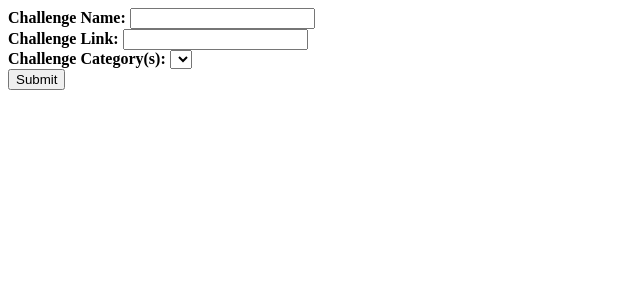
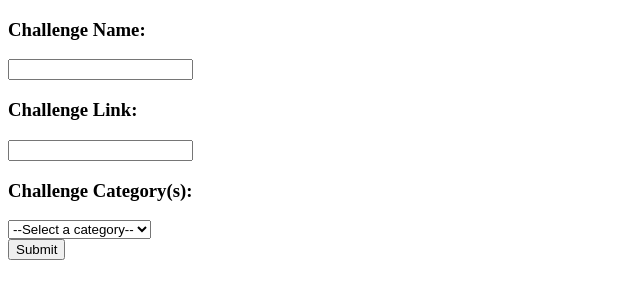
Before and after one commit to kwang429/random-challenge, a React app: page / in a window 1280 px wide. Shown: the top 300 px of the page, without its empty margins (0-640 px from the left). Built offline with nearby package versions, Linux system fonts and the light colour scheme; the HTML template or start-up script is replaced by a standard one.

Commit message:
Raw simple css

```diff
--- a/client/src/components/App.jsx
+++ b/client/src/components/App.jsx
@@ -1,5 +1,6 @@
 import React from 'react';
 import Form from './Form.jsx';
+import styled from 'styled-components';
 
 function App() {
   return (
--- a/client/src/components/Form.jsx
+++ b/client/src/components/Form.jsx
@@ -7,18 +7,18 @@ function Form() {
 
   return (
     <div>
-      <div>
-        <b>Challenge Name: </b>
-        <input onChange={e => setName(e.target.value)}></input>
+      <div id='inputSection'>
+        <h3>Challenge Name: </h3>
+        <input type='text' onChange={e => setName(e.target.value)}></input>
       </div>
-      <div>
-        <b>Challenge Link: </b>
-        <input onChange={e => setLink(e.target.value)}></input>
+      <div id='inputSection'>
+        <h3>Challenge Link: </h3>
+        <input type='text' onChange={e => setLink(e.target.value)}></input>
       </div>
-      <div>
-        <b>Challenge Category(s): </b>
+      <div id='inputSection'>
+        <h3>Challenge Category(s): </h3>
         <select>
-          <option></option>
+          <option defaultValue>--Select a category--</option>
         </select>
       </div>
       <div>
--- a/package.json
+++ b/package.json
@@ -12,7 +12,8 @@
     "path": "^0.12.7",
     "pg": "^7.18.2",
     "react": "^16.13.0",
-    "react-dom": "^16.13.0"
+    "react-dom": "^16.13.0",
+    "styled-components": "^5.0.1"
   },
   "devDependencies": {
     "@babel/core": "^7.7.5",
```
Also changed, not shown: 3 other files (tests, documents, lock files or other folders).
